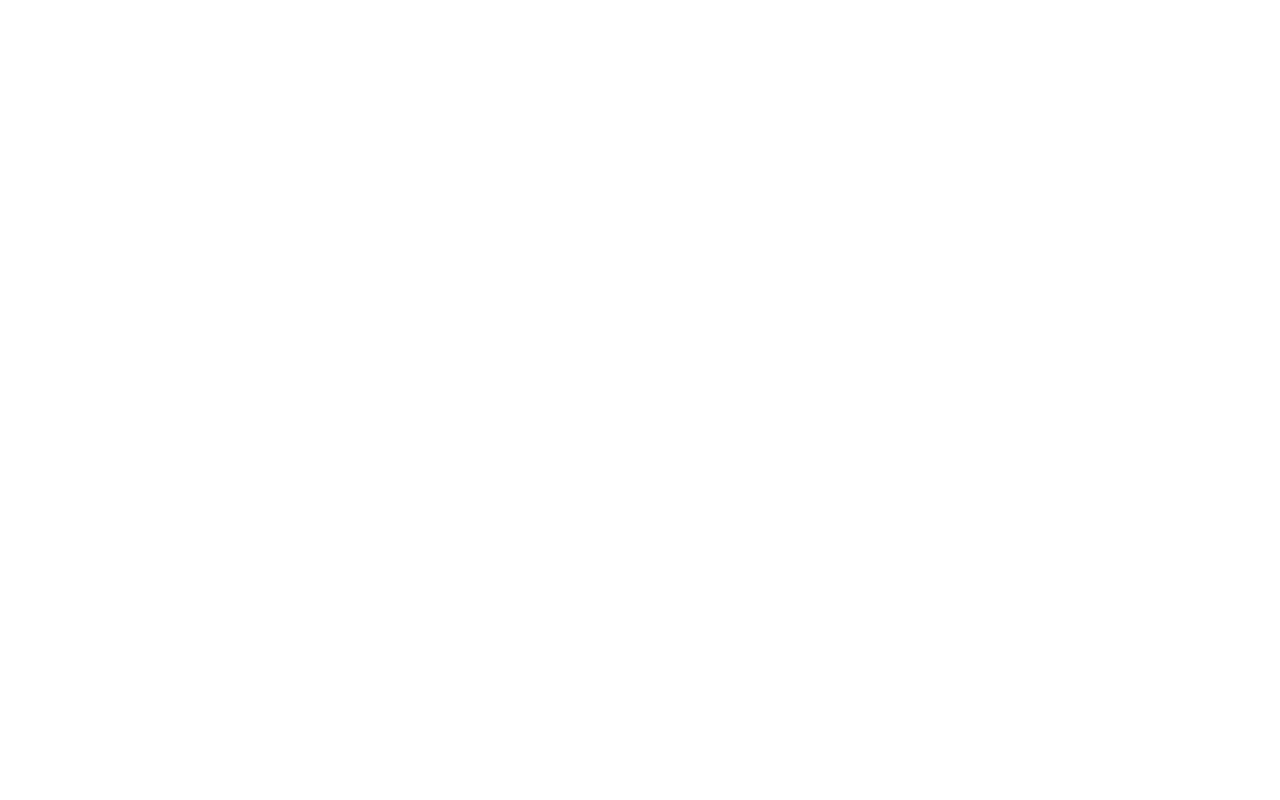
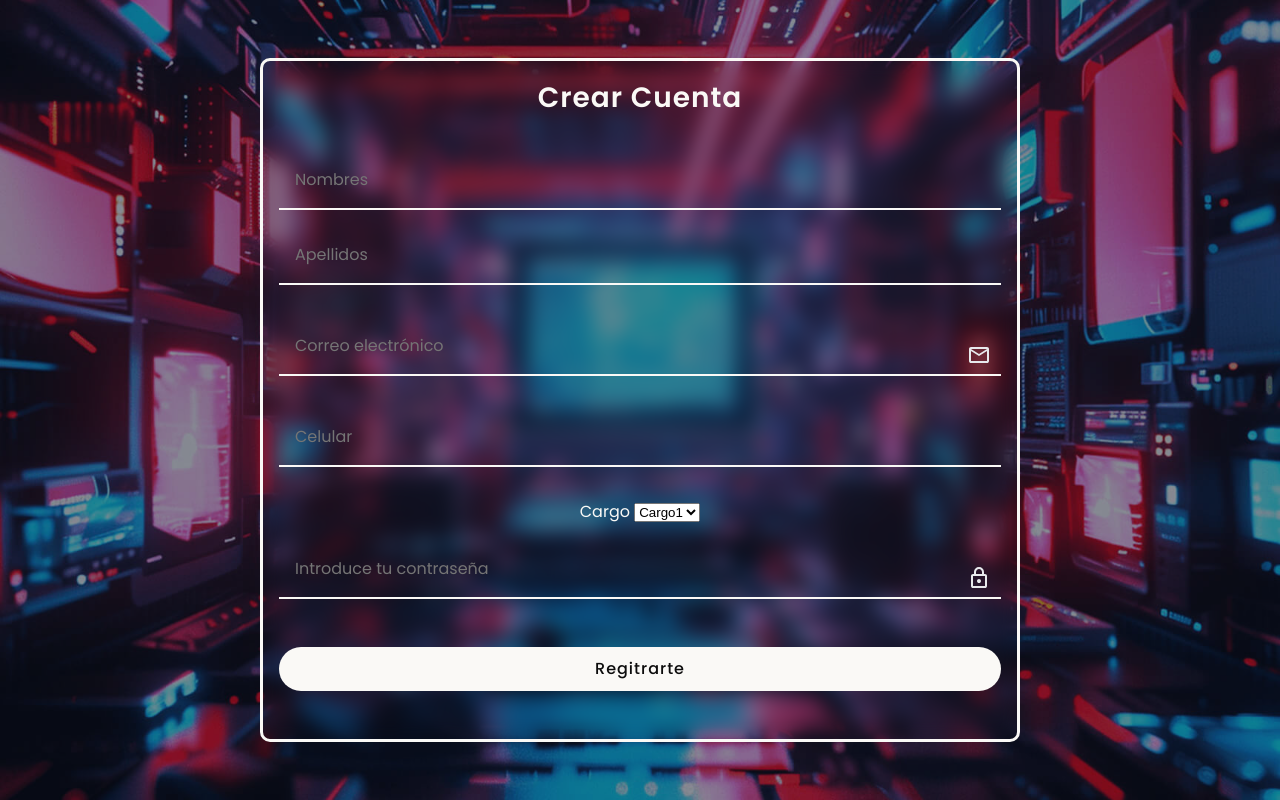
Before and after one commit to angelgcdev/proyecto-pasantia-posgradoUPEA, a plain HTML site: page pages/signup.html in a window 1280 px wide. Drawn offline with Linux system fonts and the light colour scheme.

Commit message:
formulario signup.html aun falta terminar

```diff
--- a/pages/signup.html
+++ b/pages/signup.html
@@ -0,0 +1,95 @@
+<!DOCTYPE html>
+<html lang="es">
+  <head>
+    <meta charset="UTF-8" />
+    <meta name="viewport" content="width=device-width, initial-scale=1.0" />
+    <title>Crear cuenta</title>
+    <link rel="stylesheet" href="../styles/signup.css" />
+  </head>
+  <body>
+    <div class="container">
+      <div class="overlay"></div>
+      <div class="login">
+        <p class="login__title">Crear Cuenta</p>
+        <form class="login__form">
+          <div class="login__form-group">
+            <input
+              type="text"
+              id="name"
+              name="name"
+              class="login__input"
+              placeholder="Nombres"
+              required
+            />
+            <input
+              type="text"
+              id="lastName"
+              name="lastName"
+              class="login__input"
+              placeholder="Apellidos"
+              required
+            />
+          </div>
+
+          <div class="login__form-group">
+            <input
+              type="email"
+              id="email"
+              name="email"
+              class="login__input"
+              placeholder="Correo electrónico"
+              required
+            />
+            <img
+              src="../assets/icons/mail.svg"
+              alt="icono del mensaje"
+              class="icon"
+            />
+          </div>
+
+          <div class="login__form-group">
+            <input
+              type="text"
+              id="celular"
+              name="celular"
+              class="login__input"
+              placeholder="Celular"
+            />
+          </div>
+
+          <div class="login__form-group">
+            <label for="cargo">Cargo</label>
+            <select name="cargo" id="cargo">
+              <option value="cargo1">Cargo1</option>
+              <option value="cargo2">Cargo2</option>
+              <option value="cargo3">Cargo3</option>
+              <option value="cargo3">Cargo4</option>
+            </select>
+          </div>
+
+          <div class="login__form-group">
+            <input
+              type="password"
+              id="password"
+              name="password"
+              class="login__input"
+              placeholder="Introduce tu contraseña"
+              required
+            />
+            <img
+              src="../assets/icons/lock.svg"
+              alt="icono del password"
+              class="icon"
+            />
+          </div>
+
+          <div class="login__form-group">
+            <button type="submit" class="button button-login">
+              Regitrarte
+            </button>
+          </div>
+        </form>
+      </div>
+    </div>
+  </body>
+</html>
--- /dev/null
+++ b/styles/signup.css
@@ -0,0 +1,147 @@
+@import url("https://fonts.googleapis.com/css2?family=Poppins:ital,wght@0,100;0,200;0,300;0,400;0,500;0,600;0,700;0,800;0,900;1,100;1,200;1,300;1,400;1,500;1,600;1,700;1,800;1,900&display=swap");
+
+@import "variables.css"; /*Variables, paleta de colores y fuente*/
+@import "layout.css"; /*Estilos generales*/
+
+body {
+  width: 100vw;
+  height: 100vh;
+}
+
+.container {
+  width: inherit;
+  height: inherit;
+  background-image: url(../assets/images/fondo.jpg);
+  background-size: cover;
+  background-position: center;
+  background-repeat: no-repeat;
+  overflow: hidden;
+  text-align: center;
+  display: flex;
+  justify-content: center;
+  align-items: center;
+}
+
+.overlay {
+  background-color: rgba(8, 14, 30, 0.48);
+  width: 100vw;
+  height: 100vh;
+  position: absolute;
+  z-index: 10;
+}
+
+.login {
+  width: 90%;
+  border: 3px solid var(--antique-white);
+  z-index: 20;
+  color: var(--antique-white);
+  padding: 1.6rem;
+  border-radius: 1rem;
+  backdrop-filter: blur(10px); /* Efecto de desenfoque */
+}
+
+.login__title {
+  font-size: var(--titulo2);
+  font-weight: 600;
+  line-height: 1.5;
+  letter-spacing: 0.1rem;
+  margin-bottom: 3.2rem;
+}
+
+.login__form {
+  width: 100%;
+  height: 100%;
+  margin-bottom: 1.6rem;
+}
+
+.login__form-group {
+  width: 100%;
+  margin-bottom: 1.6rem;
+  position: relative;
+  display: inline-block;
+}
+
+.login__input {
+  width: 100%;
+  padding: 1.6rem;
+  background: transparent;
+  border-bottom: 2px solid var(--antique-white);
+  font-family: "Poppins", sans-serif;
+  color: var(--antique-white);
+  font-size: var(--normal);
+  outline: none;
+
+  padding-right: 4rem;
+  margin-bottom: 1.6rem;
+}
+
+.icon {
+  position: absolute;
+  right: 10px;
+  top: 50%;
+  transform: translateY(-50%);
+  width: 2.4rem;
+  height: 2.4rem;
+  pointer-events: none;
+}
+
+.login__link {
+  color: var(--antique-white);
+  font-size: var(--small);
+  font-weight: 200;
+}
+
+.button {
+  padding: 1rem;
+  width: 100%;
+  border-radius: 3rem;
+  font-family: "Poppins", sans-serif;
+  font-size: var(--normal);
+  letter-spacing: 0.1rem;
+  line-height: 1.5;
+  font-weight: 500;
+  margin-top: 1.6rem;
+}
+
+.button-login {
+  background-color: var(--antique-white);
+  color: var(--black);
+  transition: background-color 0.3s, color 0.3s, transform 0.2s;
+}
+
+.button-login:hover {
+  background-color: var(--skyBlue);
+  color: var(--white);
+  border-color: var(--blue);
+}
+
+.button-login:active {
+  background-color: var(--lightBlue);
+  transform: scale(0.98);
+}
+
+.button-create {
+  background-color: transparent;
+  color: var(--white);
+  border: 2px solid var(--antique-white);
+  transition: border 0.3s, color 0.3s, transform 0.2s;
+  width: 80%;
+  margin-top: 3.2rem;
+}
+
+.button-create:hover {
+  border: 2px solid var(--skyBlue);
+  color: var(--skyBlue);
+}
+
+.button-create:active {
+  border: 3px solid var(--lightBlue);
+  transform: scale(0.98);
+}
+
+/*------Media queries------*/
+@media (min-width: 760px) {
+  .login {
+    max-width: 76rem;
+  }
+}
```
Also changed, not shown: pages/login.html (+2 -0 lines).
